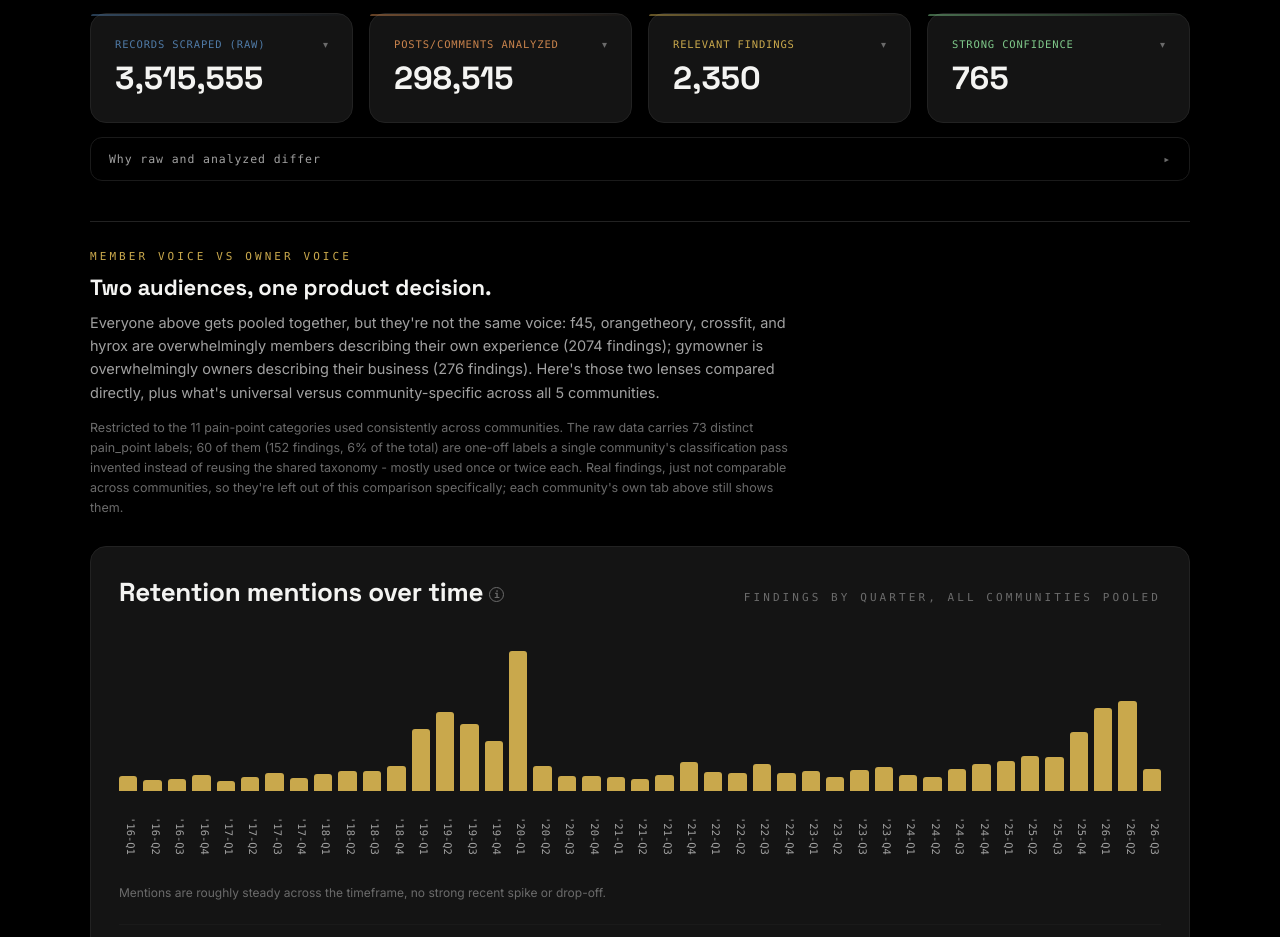
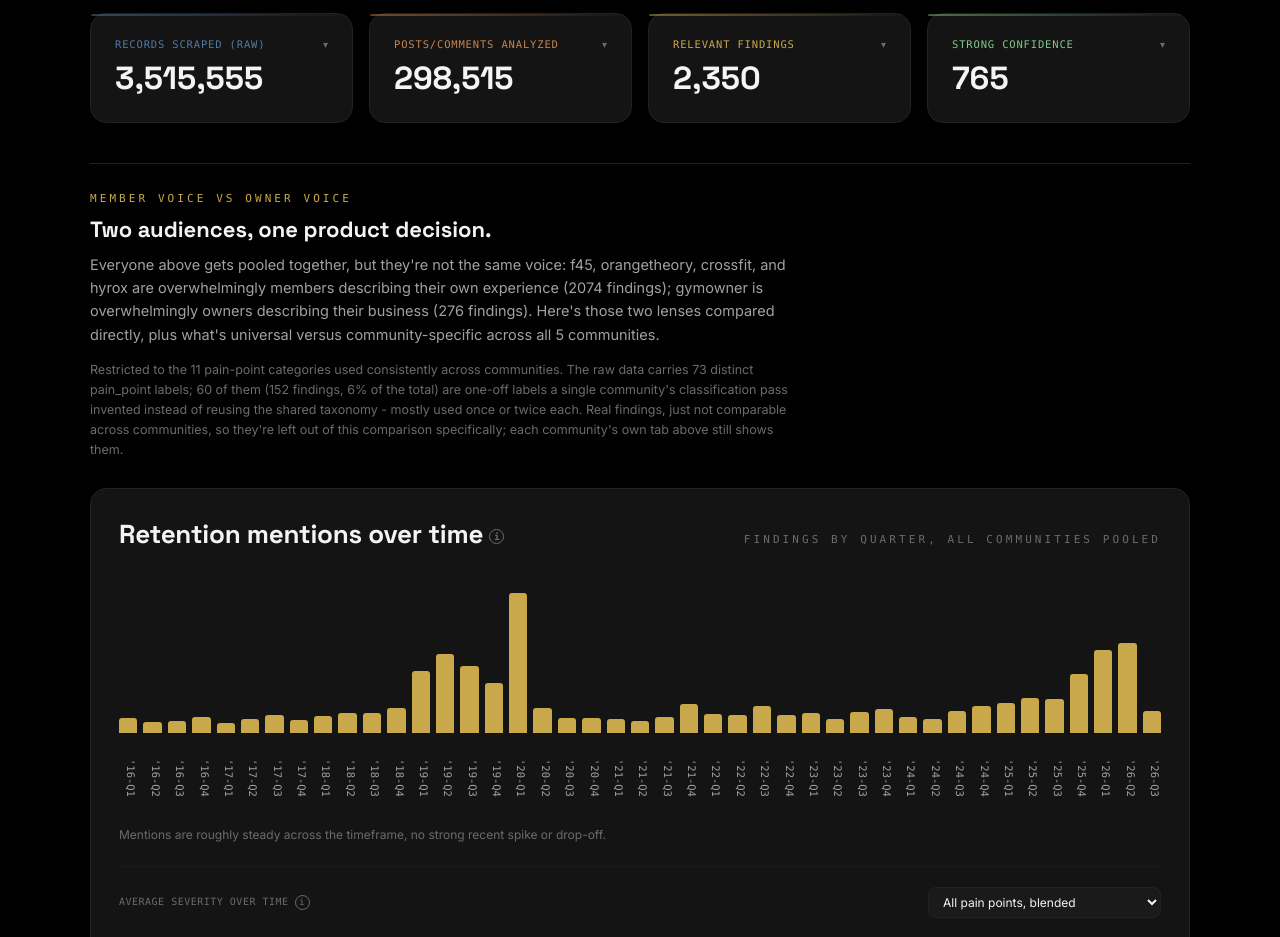
Before and after one commit to Santhoshi129/readout-sync, a Next.js app: page /retention-research in a window 1280 px wide. Shown: the part 1300-2237 px from the top of the page. Built offline with nearby package versions, Linux system fonts and the light colour scheme.

Commit message:
Hide the methodology drill-down toggle pending data verification

```diff
--- a/components/RetentionResearchDashboard.tsx
+++ b/components/RetentionResearchDashboard.tsx
@@ -360,16 +360,6 @@ export function RetentionResearchDashboard({
             { label: "Strong confidence", value: tiers.strong, tone: "hot", note: `${tiers.moderate} moderate, ${tiers.weak} weak${isRecencyScoped ? ", within the scoped last-12-months set" : ""}. Strong/moderate/weak reflects how confident the reasoning is, not how severe the pain point is.` },
           ]}
         />
-        <button
-          onClick={() => setShowMethodology((v) => !v)}
-          className="diagnostics-toggle"
-          data-open={showMethodology}
-          style={{ marginTop: 14 }}
-        >
-          <span>{showMethodology ? "Hide the methodology" : "Why raw and analyzed differ"}</span>
-          <span className="chev">&#9656;</span>
-        </button>
-        {showMethodology && <MethodologyPanel ds={ds} />}
       </section>
 
       {!showCombinedExtras && (
```
